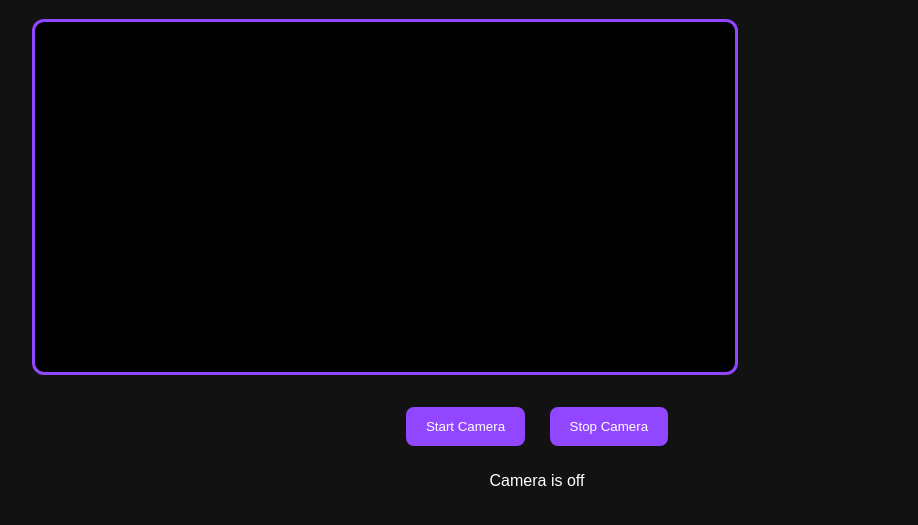
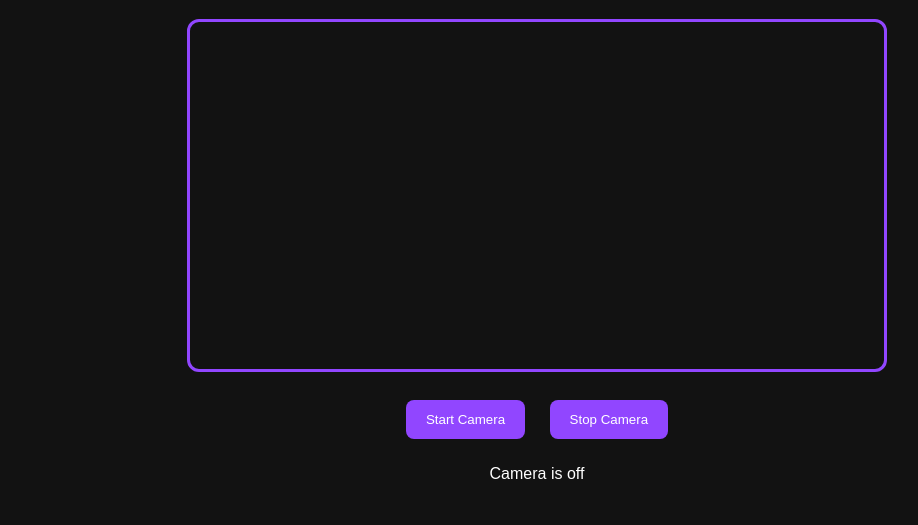
Before and after one commit to khankody-stack/mirror-lab, a plain HTML site: page index.html in a window 1280 px wide. Shown: the part 99-624 px from the top of the page, without its empty margins (103-1021 px from the left). Drawn offline with Linux system fonts and the light colour scheme.

Commit message:
Add camera-box class and update video styles

```diff
--- a/style.css
+++ b/style.css
@@ -11,13 +11,30 @@ h1 {
     color: #00ff88;
 }
 
-video {
+.camera-box {
+    position: relative;
     width: 80%;
     max-width: 700px;
+    margin: auto;
+}
+
+video {
+    width: 100%;
+    display: block;
     border: 3px solid #9146ff;
     border-radius: 12px;
+    box-sizing: border-box;
     transform: scaleX(-1);
-    background-color: black;
+}
+
+canvas {
+    position: absolute;
+    top: 0;
+    left: 0;
+    width: 100%;
+    height: 100%;
+    transform: scaleX(-1);
+    pointer-events: none;
 }
 
 button {
```
